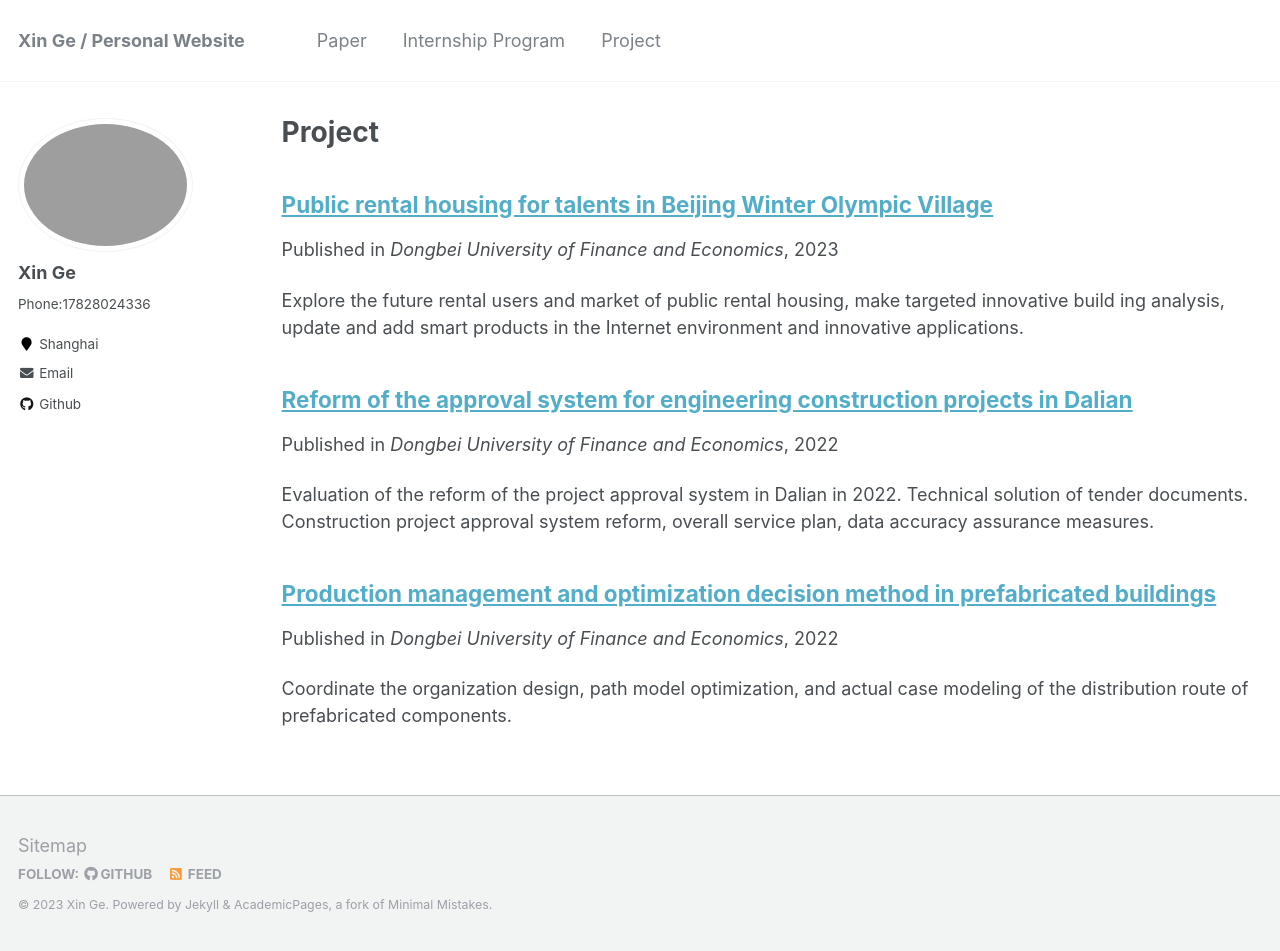
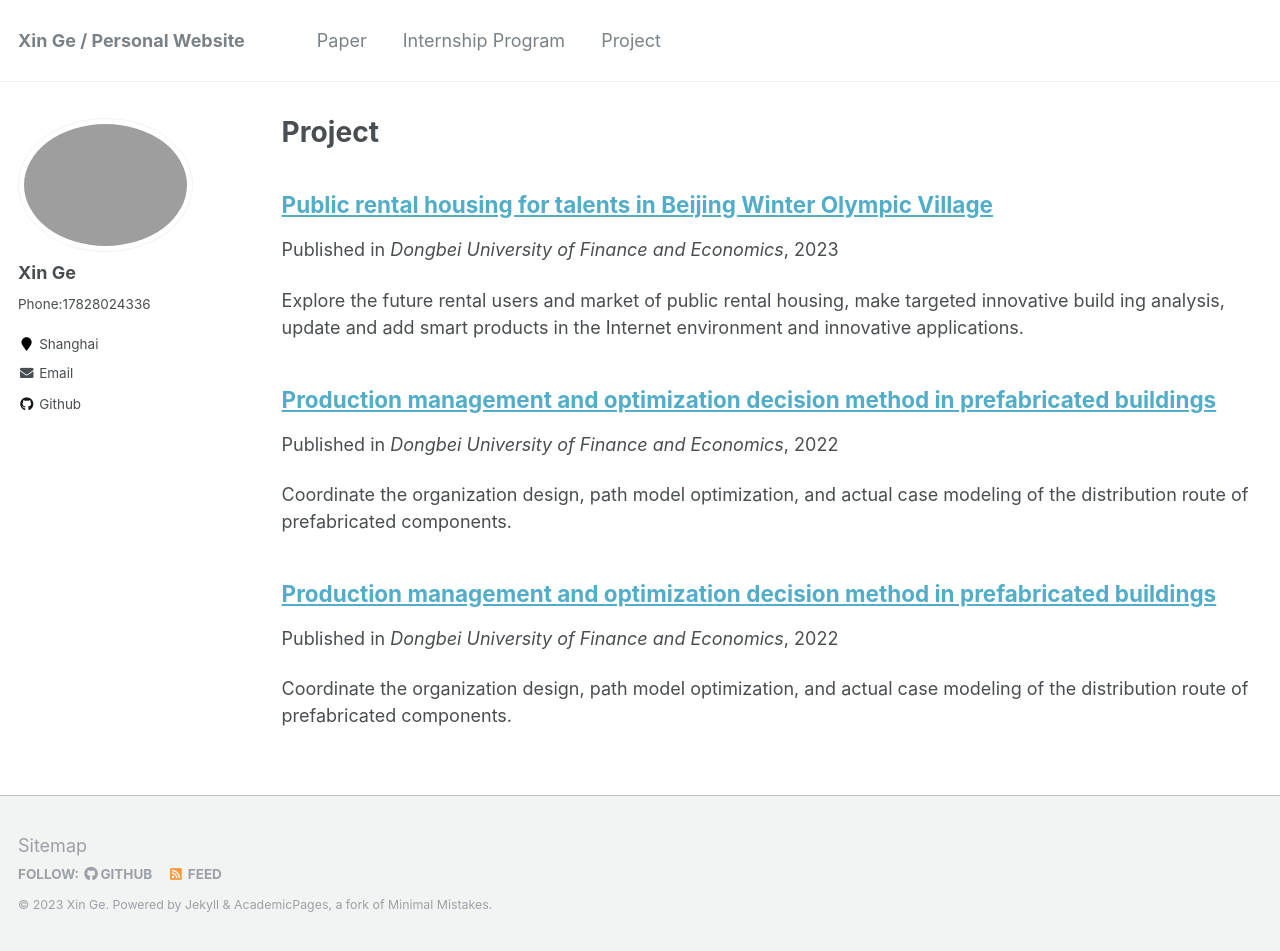
Before and after one commit to Esther0630/Esther0630.github.io, a Jekyll site: the page built from _pages/publications.md, in a window 1280 px wide and 951 px high. Built offline with Jekyll 4.4.1, drawn with Linux system fonts in a browser that asks for light colours.

Commit message:
Update 2015-10-01-paper-title-number-3.md

```diff
--- a/_publications/2015-10-01-paper-title-number-3.md
+++ b/_publications/2015-10-01-paper-title-number-3.md
@@ -1,10 +1,12 @@
 ---
-title: "Reform of the approval system for engineering construction projects in Dalian"
-collection: publications
-permalink: /publication/2015-10-01-paper-title-number-3
-excerpt: 'Evaluation of the reform of the project approval system in Dalian in 2022. Technical solution of tender documents. Construction
-project approval system reform, overall service plan, data accuracy assurance measures.'
+title: "Production management and optimization decision method in prefabricated buildings"
+collection: Publications
+permalink: /publication/2010-10-01-paper-title-number-2
+excerpt: 'Coordinate the organization design, path model optimization, and actual case modeling of the distribution route of prefabricated components.'
 date: 2022-11-01
 venue: 'Dongbei University of Finance and Economics'
 ---
+Logistics distribution and vehicle dispatch (VRP), C-W algorithm, prefabricated component distribution and its route optimization
+analysis, cost-optimized prefabricated component distribution vehicle route optimization model, case analysis and optimization analysis.
+
 <br/><img src='/images/VRP11.png'><br/><img src='/images/VRP22.png'><br/><img src='/images/VRP33.png'><br/>
```
